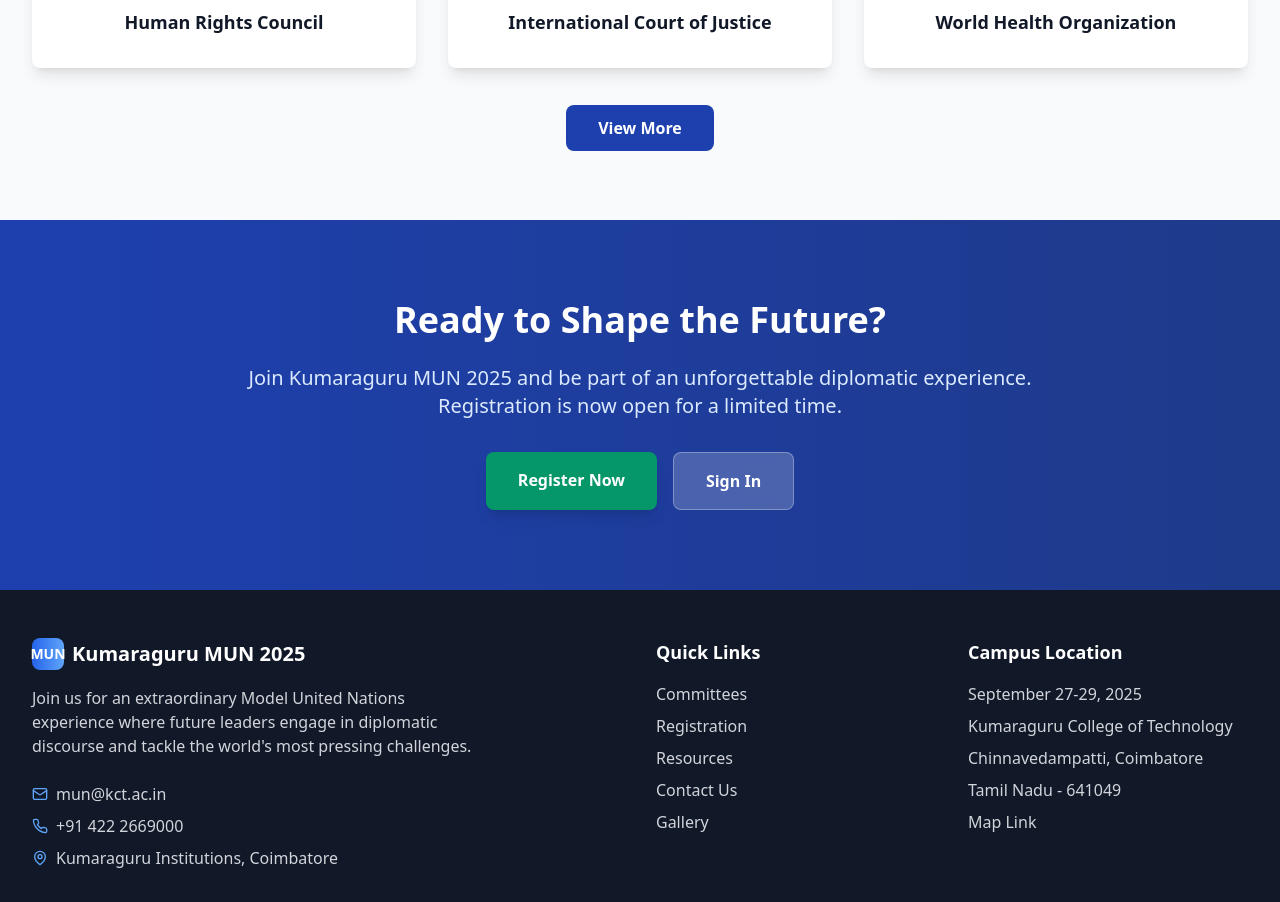
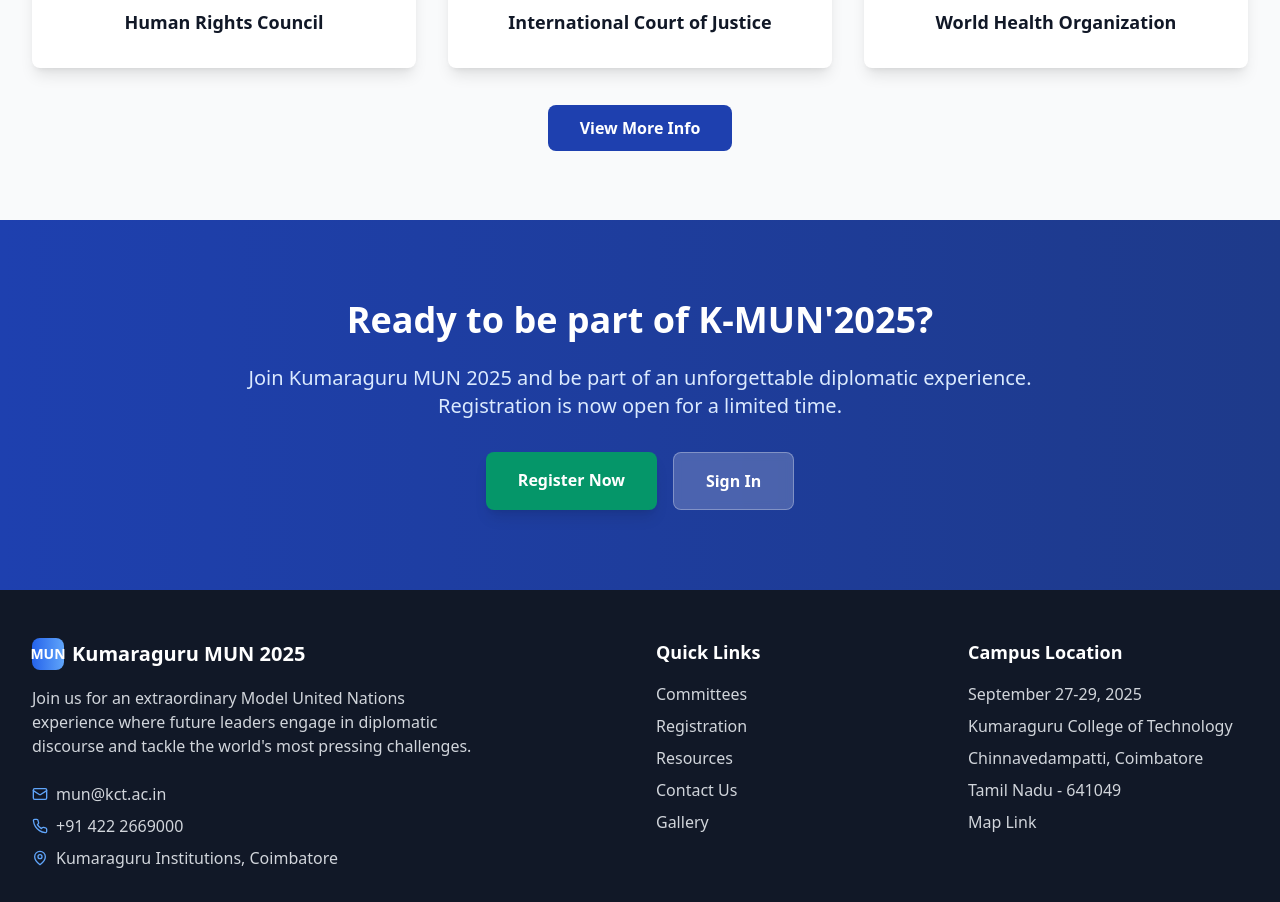
Before and after one commit to thedevduos/K-MUN25, a React (Vite) app: page / in a window 1280 px wide. Shown: the part 2060-2962 px from the top of the page. Built offline with nearby package versions, Linux system fonts and the light colour scheme.

Commit message:
Home page update

```diff
--- a/src/pages/Home.tsx
+++ b/src/pages/Home.tsx
@@ -213,7 +213,7 @@ const Home: React.FC = () => {
               to="/committees"
               className="bg-blue-800 text-white px-8 py-3 rounded-lg font-semibold hover:bg-blue-900 transition-colors"
             >
-              View More
+              View More Info
             </Link>
           </div>
         </div>
@@ -248,7 +248,7 @@ const Home: React.FC = () => {
             whileInView={{ opacity: 1, y: 0 }}
           >
             <h2 className="text-3xl md:text-4xl font-bold mb-6">
-              Ready to Shape the Future?
+              Ready to be part of K-MUN'2025?
             </h2>
             <p className="text-xl text-blue-100 mb-8">
               Join Kumaraguru MUN 2025 and be part of an unforgettable diplomatic experience.
```
